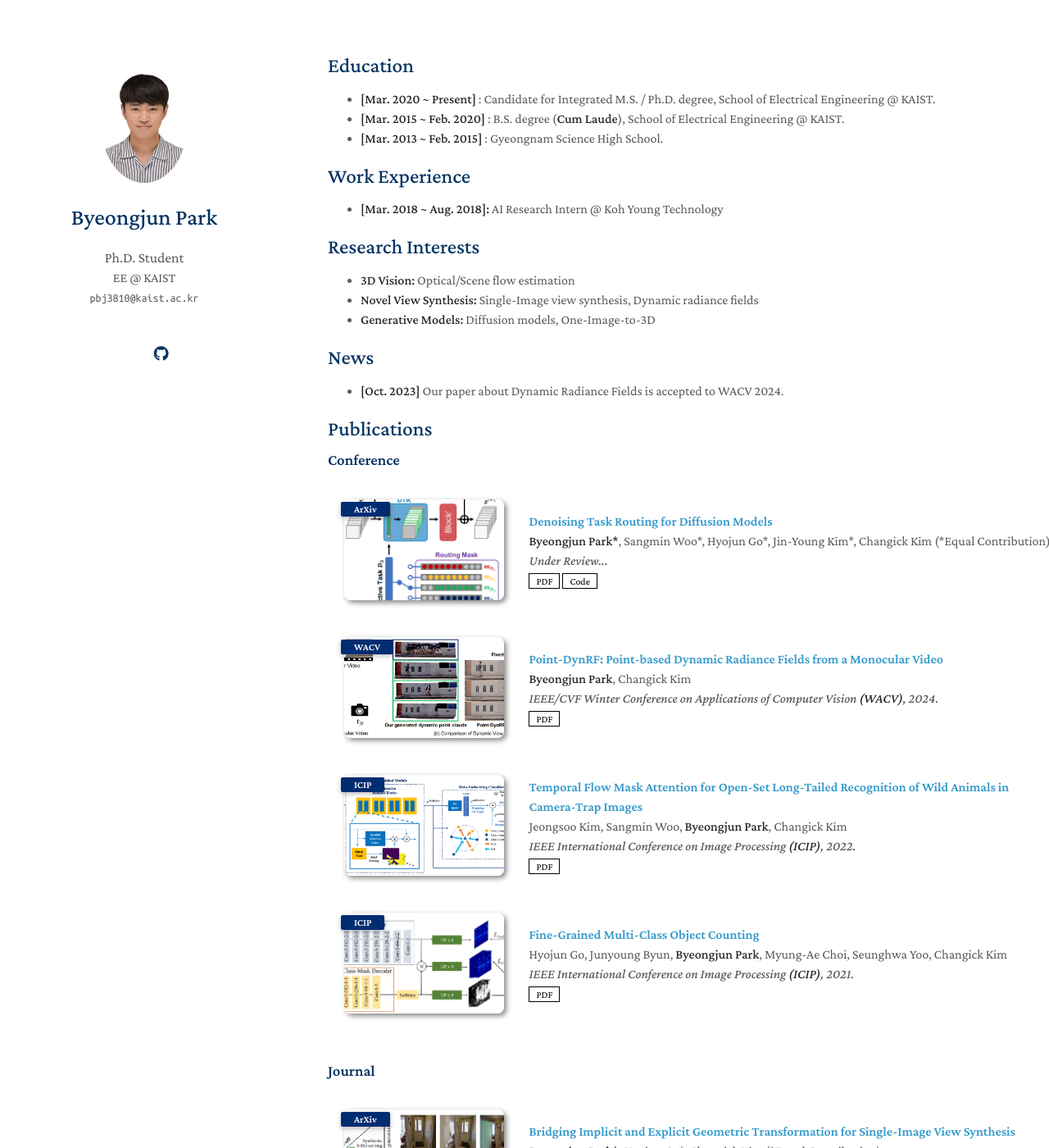
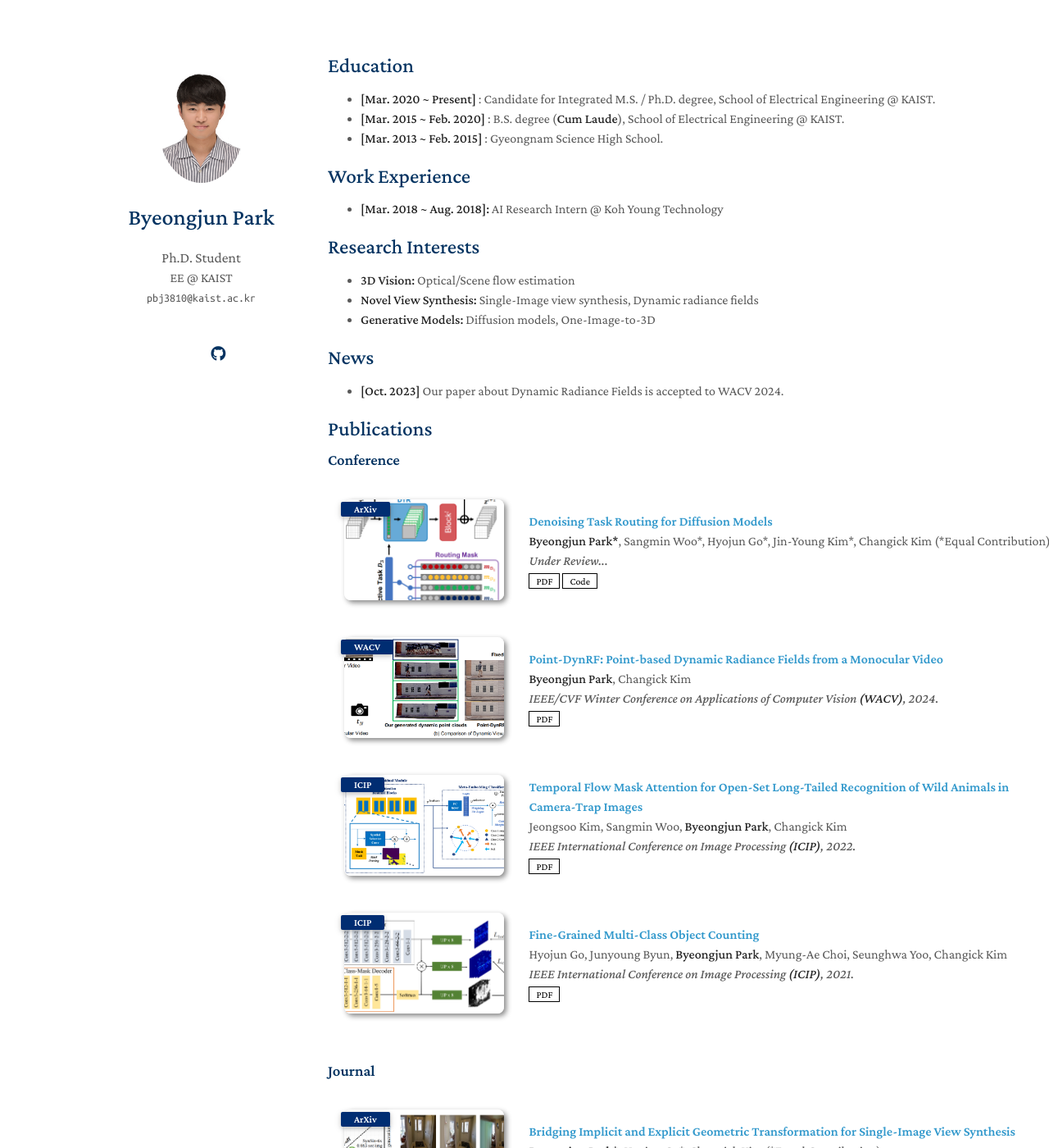
Before and after one commit to byeongjun-park/byeongjun-park.github.io, a Jekyll site: the page built from index.md, in a window 1280 px wide and 1400 px high. Shown: the whole window at 82% size. Built offline with Jekyll 4.4.1, drawn with Linux system fonts in a browser that asks for light colours; nearby versions of some CDN libraries; a style sheet for code colours, icons or effects is not loaded; our own code applies the rules of GitHub Pages for plain Markdown files; some of the changed text lies outside the part shown.

Commit message:
profile update

```diff
--- a/_includes/patents.md
+++ /dev/null
@@ -1,13 +0,0 @@
-## Patents
-
-<h4 style="margin:0 10px 0;">US Patents</h4>
-
-<ul style="margin:0 0 5px;">
-  <li><a href="https://patents.google.com/patent/US20220301190A1/en/"><autocolor><b>[Sep. 2022]:</b> Method and apparatus with scene flow estimation (US20220301190A1) </autocolor></a></li>
-</ul>
-
-<h4 style="margin:0 10px 0;">KR Patents</h4>
-
-<ul style="margin:0 0 20px;">
-
-</ul>
--- a/_includes/services.md
+++ /dev/null
@@ -1,15 +0,0 @@
-## Services
-
-<h4 style="margin:0 10px 0;">Conference Reviewers</h4>
-
-<ul style="margin:0 0 5px;">
-  <li><a href="http://iccv2021.thecvf.com/"><autocolor>IEEE/CVF International Conference on Computer Vision (ICCV), 2023</autocolor></a></li>
-  <li><a href="https://aaai.org/conference/aaai/aaai-22//"><autocolor>AAAI Conference on Artificial Intelligence (AAAI), 2021-2022</autocolor></a></li>
-</ul>
-
-<h4 style="margin:0 10px 0;">Journal Reviewers</h4>
-
-
-<ul style="margin:0 0 20px;">
-
-</ul>
--- a/_sass/minimal-light-no-dark-mode.scss
+++ b/_sass/minimal-light-no-dark-mode.scss
@@ -287,7 +287,7 @@ header {
   float:left;
   position:fixed;
   left: 50%;
-  transform: translateX(-250%);
+  transform: translateX(-220%);
   -webkit-font-smoothing:subpixel-antialiased;
   padding-top:4.0em;
   text-align:center
--- a/_sass/minimal-light.scss
+++ b/_sass/minimal-light.scss
@@ -360,7 +360,7 @@ header {
   float:left;
   position:fixed;
   left: 50%;
-  transform: translateX(-250%);
+  transform: translateX(-220%);
   -webkit-font-smoothing:subpixel-antialiased;
   padding-top:4.0em;
   text-align:center
--- a/index.md
+++ b/index.md
@@ -24,9 +24,9 @@ layout: homepage
 
 {% include_relative _includes/publications.md %}
 
-{% include_relative _includes/services.md %}
+## Patents
 
-{% include_relative _includes/patents.md %}
+* **[Sep. 2022]** Method and apparatus with scene flow estimation (US20220301190A1) [[link]](https://patents.google.com/patent/US20220301190A1/en)
 
 ## Projects
 
```
Also changed, not shown: other parts of index.md (+5 -0 lines).
